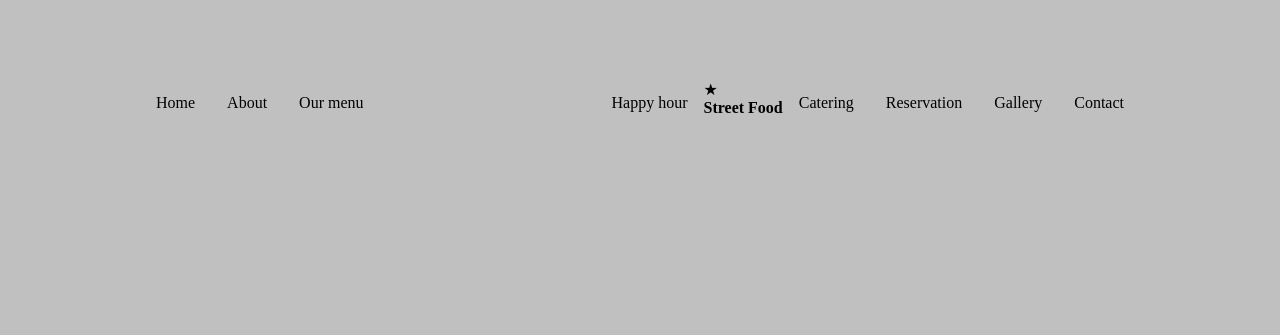
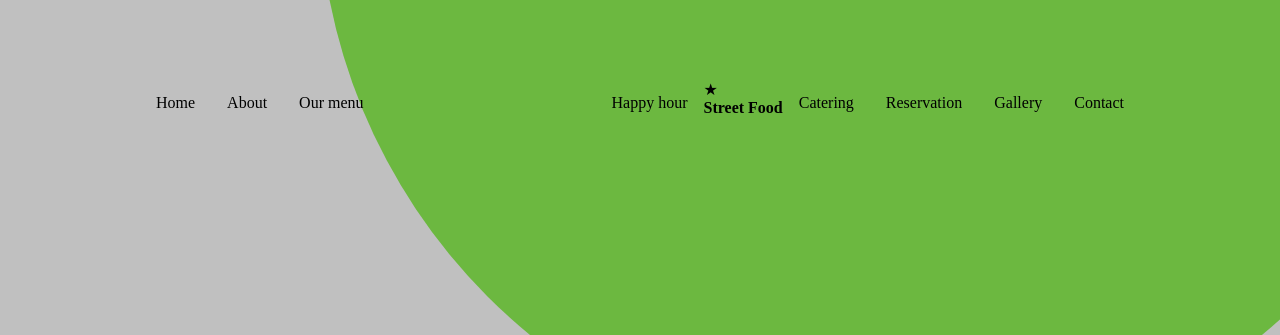
Before and after one commit to Ianwanarua/streetfood, a plain HTML site: page index.html in a window 1280 px wide. Shown: the top 335 px of the page. Drawn offline with Linux system fonts and the light colour scheme.

Commit message:
Css, Htmlhave an eclipse

```diff
--- a/index.html
+++ b/index.html
@@ -9,6 +9,7 @@
 </head>
 <body>
 <section class="part1">
+    <div class="eclipse"></div>
     <div class="navigation">
         <ul class="nav1">
             <li><a href="#home">Home</a></li>
--- a/style.css
+++ b/style.css
@@ -12,6 +12,15 @@
   display: flex;
   align-items: center;
   background-color: #c0c0c0;
+}
+.eclipse{
+  position: absolute;
+  bottom: 0;
+  left: 0;
+  width: 100%;
+  height: 100%;
+  background-color: #6CB840;
+  clip-path: circle(50% at 70% -11%);
 }
 .navigation{
   position: absolute;
```
